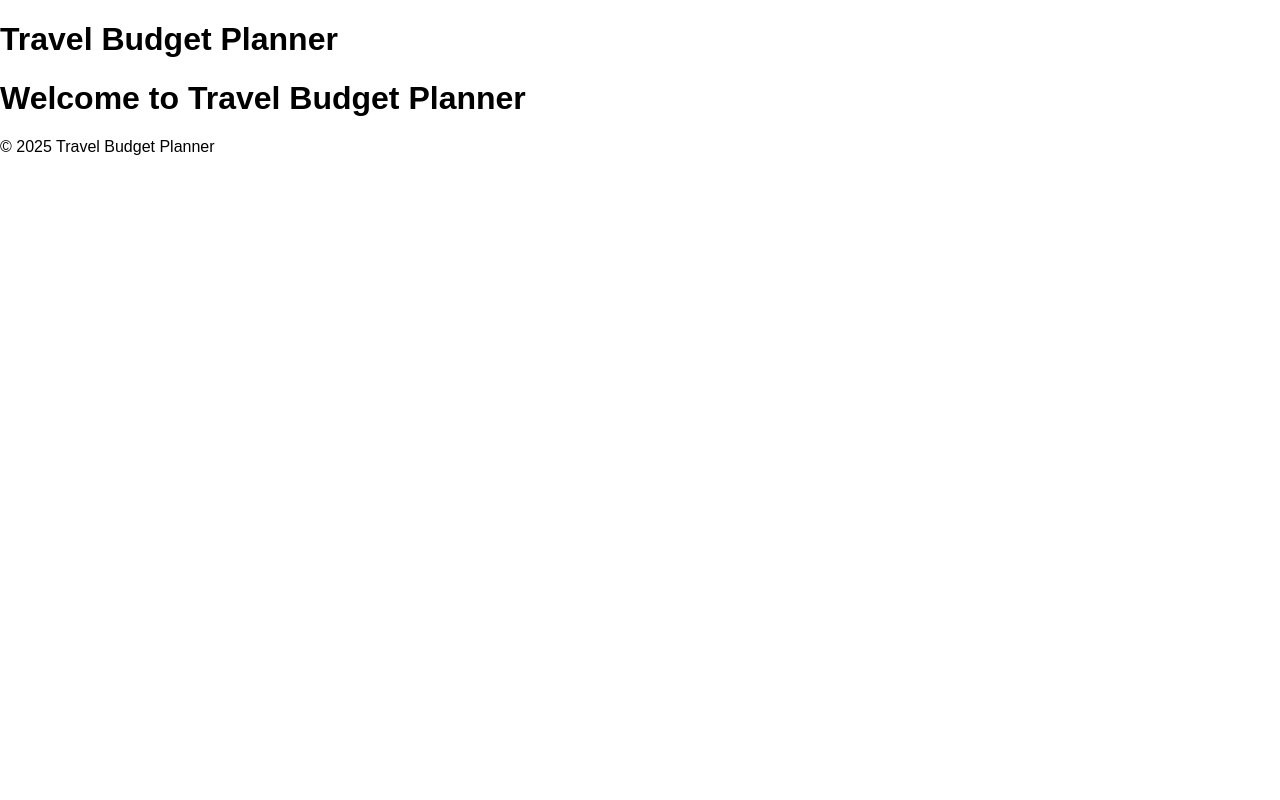
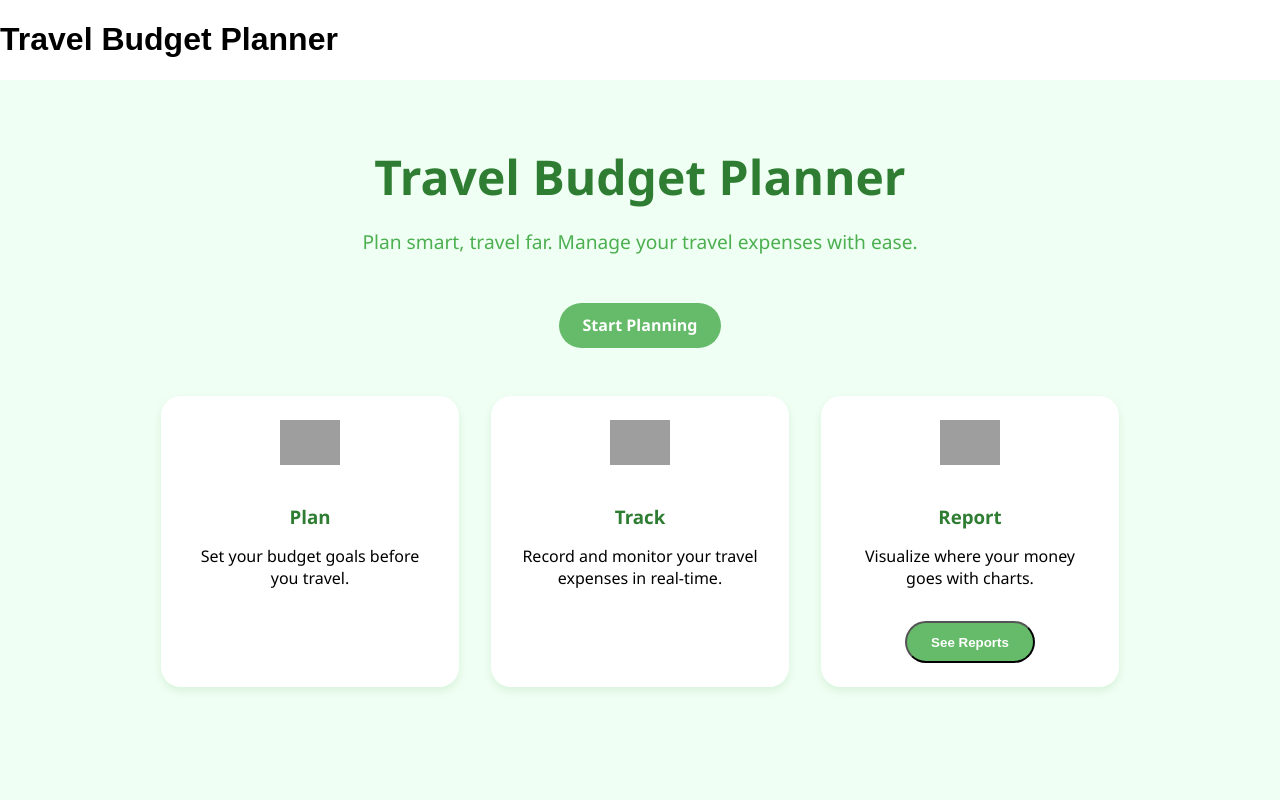
Before and after one commit to Gurkirat27GK/Travel-Budget-Planning-Tool, a React (Create React App) app in the folder travel-budget-tool/: page / in a window 1280 px wide. Shown: the top 800 px of the page. Built offline with nearby package versions, Linux system fonts and the light colour scheme; grey boxes are pictures that could not be loaded.

Commit message:
Home.js and Home.css updated

```diff
--- a/travel-budget-tool/src/pages/home.js
+++ b/travel-budget-tool/src/pages/home.js
@@ -1,8 +1,47 @@
-// src/pages/home.js
 import React from "react";
+import { useNavigate } from "react-router-dom";
+import "../styles/home.css";
 
 function Home() {
-  return <h1>Welcome to Travel Budget Planner</h1>;
+  const navigate = useNavigate();
+
+  const navigateToReports = () => {
+    navigate("/report"); // Navigate to the Reports page
+  };
+
+  return (
+    <div className="home-container">
+      <div className="hero">
+        <h1 className="title">Travel Budget Planner</h1>
+        <p className="subtitle">
+          Plan smart, travel far. Manage your travel expenses with ease.
+        </p>
+
+        <a href="/budget" className="cta-button">Start Planning</a>
+      </div>
+
+      <section className="features">
+        <div className="feature-card">
+          <img src="https://img.icons8.com/ios-filled/100/compass.png" alt="Plan" />
+          <h3>Plan</h3>
+          <p>Set your budget goals before you travel.</p>
+        </div>
+        <div className="feature-card">
+          <img src="https://img.icons8.com/ios-filled/100/wallet.png" alt="Track" />
+          <h3>Track</h3>
+          <p>Record and monitor your travel expenses in real-time.</p>
+        </div>
+        <div className="feature-card">
+          <img src="https://img.icons8.com/ios-filled/100/pie-chart.png" alt="Report" />
+          <h3>Report</h3>
+          <p>Visualize where your money goes with charts.</p>
+
+          {/* Button to navigate to Report */}
+          <button onClick={navigateToReports} className="cta-button">See Reports</button>
+        </div>
+      </section>
+    </div>
+  );
 }
 
 export default Home;
--- /dev/null
+++ b/travel-budget-tool/src/styles/home.css
@@ -0,0 +1,92 @@
+.home-container {
+    font-family: 'Segoe UI', sans-serif;
+    text-align: center;
+    padding: 2rem;
+    background: #f0fff4; /* soft minty background */
+    min-height: 100vh;
+  }
+
+  .hero {
+    margin-bottom: 3rem;
+  }
+
+  .title {
+    font-size: 3rem;
+    color: #2e7d32; /* deep green */
+    margin-bottom: 0.5rem;
+  }
+
+  .subtitle {
+    font-size: 1.2rem;
+    color: #4caf50; /* lighter green */
+    margin-bottom: 2rem;
+  }
+
+  .button-group {
+    display: flex;
+    gap: 1rem;
+    justify-content: center;
+    margin-bottom: 1.5rem;
+  }
+
+  .auth-button {
+    padding: 0.6rem 1.4rem;
+    font-size: 1rem;
+    border: none;
+    background-color: white;
+    color: #388e3c; /* green text */
+    border-radius: 30px;
+    font-weight: bold;
+    cursor: pointer;
+    border: 2px solid #81c784; /* light green border */
+    transition: all 0.3s ease;
+  }
+
+  .auth-button:hover {
+    background-color: #a5d6a7; /* light green background on hover */
+    color: white;
+    transform: translateY(-2px);
+  }
+
+  .cta-button {
+    margin-top: 1rem;
+    display: inline-block;
+    background-color: #66bb6a; /* green CTA */
+    color: white;
+    padding: 0.7rem 1.5rem;
+    border-radius: 25px;
+    text-decoration: none;
+    font-weight: 600;
+    transition: background 0.3s;
+  }
+
+  .cta-button:hover {
+    background-color: #388e3c;
+  }
+
+  .features {
+    display: flex;
+    justify-content: center;
+    gap: 2rem;
+    flex-wrap: wrap;
+    margin-top: 3rem;
+  }
+
+  .feature-card {
+    background-color: white;
+    padding: 1.5rem;
+    border-radius: 20px;
+    box-shadow: 0 4px 10px rgba(0, 128, 0, 0.1);
+    max-width: 250px;
+    text-align: center;
+  }
+
+  .feature-card img {
+    width: 60px;
+    margin-bottom: 1rem;
+  }
+
+  .feature-card h3 {
+    color: #2e7d32;
+    margin-bottom: 0.5rem;
+  }
```
